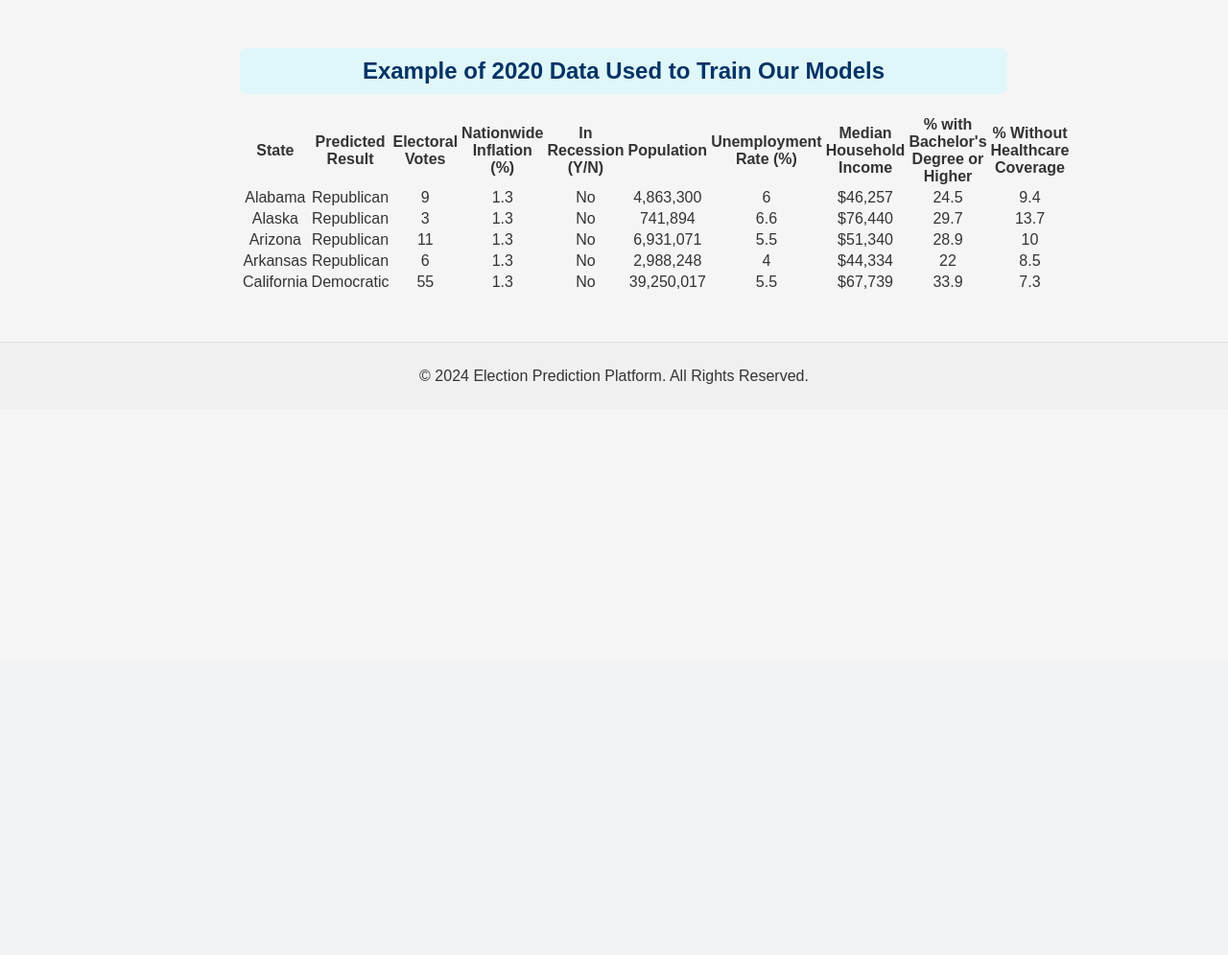
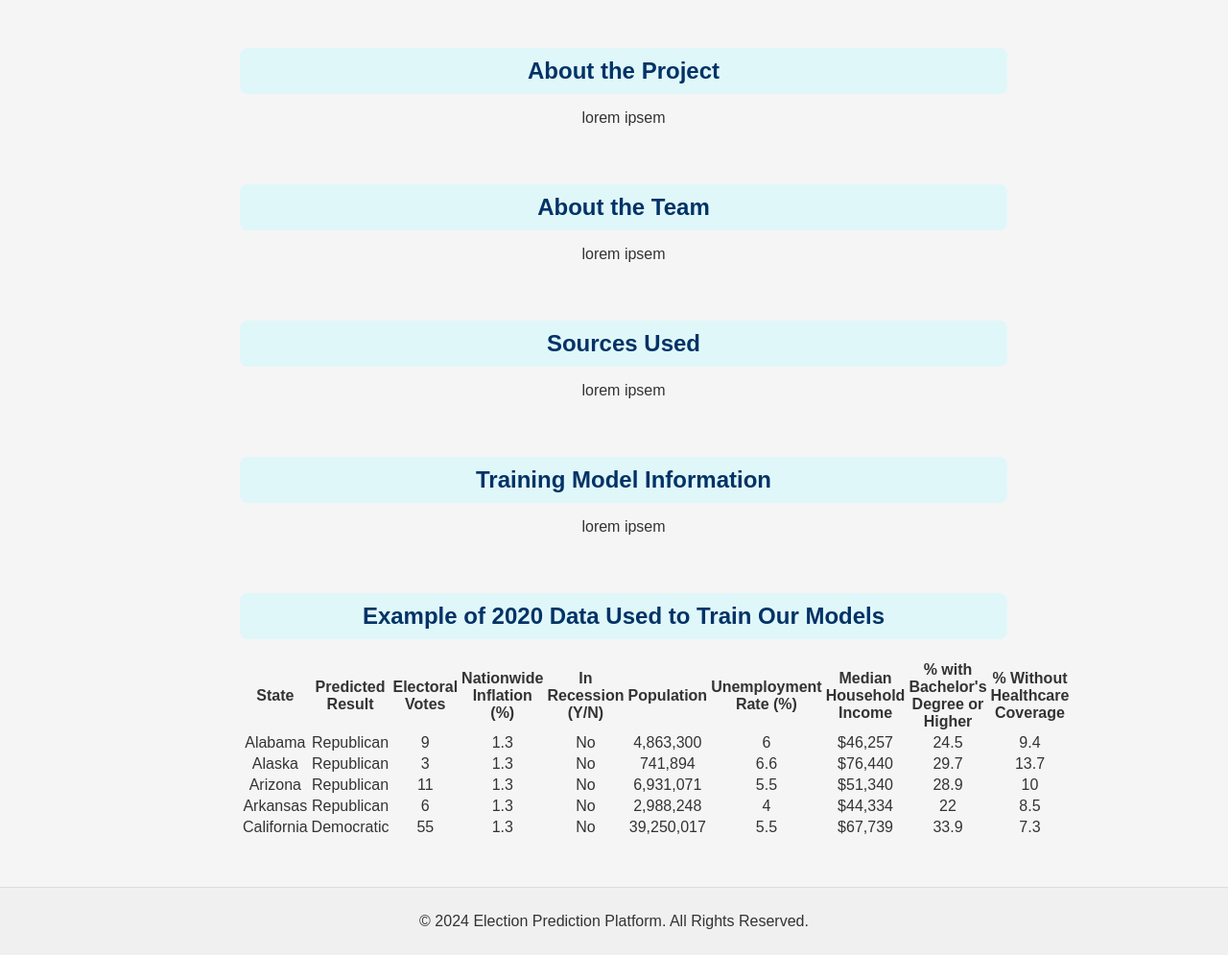
Before and after one commit to sjhaleprogrammer/CSCI6020-final-project, a Flask app: page /about in a window 1280 px wide. Shown: the part 111-1106 px from the top of the page at 96% size. Before the commit the page ends 511 px from the top, so only its background shows below. Run offline with Flask 3, Linux system fonts and the light colour scheme.

Commit message:
Update about.html

```diff
--- a/frontend/templates/about.html
+++ b/frontend/templates/about.html
@@ -19,6 +19,38 @@
     </header>
 
     <div class="about-container">
+        <div id="prediction-table-container" class="prediction-table-container">
+            <table id="prediction-table" class="prediction-table">
+                <div class="table-header">
+                    <h2>About the Project</h2>
+                    <p>lorem ipsem</p>
+                </div>
+            </div>
+            <div id="prediction-table-container" class="prediction-table-container">
+                <table id="prediction-table" class="prediction-table">
+                    <div class="table-header">
+                        <h2>About the Team</h2>
+                        <p>lorem ipsem</p>
+                    </div>
+                </div>
+                <div id="prediction-table-container" class="prediction-table-container">
+                    <table id="prediction-table" class="prediction-table">
+                        <div class="table-header">
+                            <h2>Sources Used</h2>
+                            <p>lorem ipsem</p>
+                        </div>
+                    </div>
+
+
+
+        <div id="prediction-table-container" class="prediction-table-container">
+            <table id="prediction-table" class="prediction-table">
+                <div class="table-header">
+                    <h2>Training Model Information</h2>
+                    <p>lorem ipsem</p>
+                </div>
+            </div>
+
         <div id="prediction-table-container" class="prediction-table-container">
             <table id="prediction-table" class="prediction-table">
                 <div class="table-header">
```
